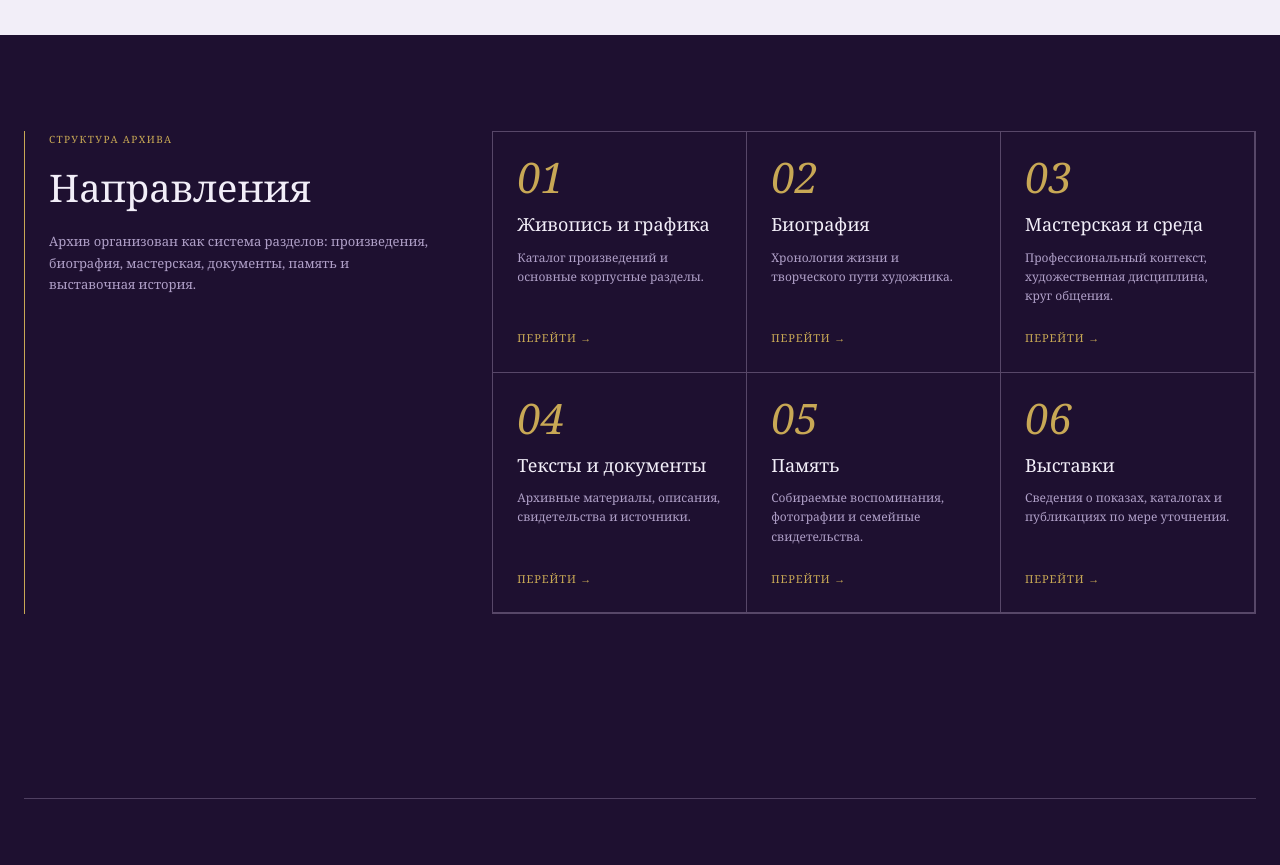
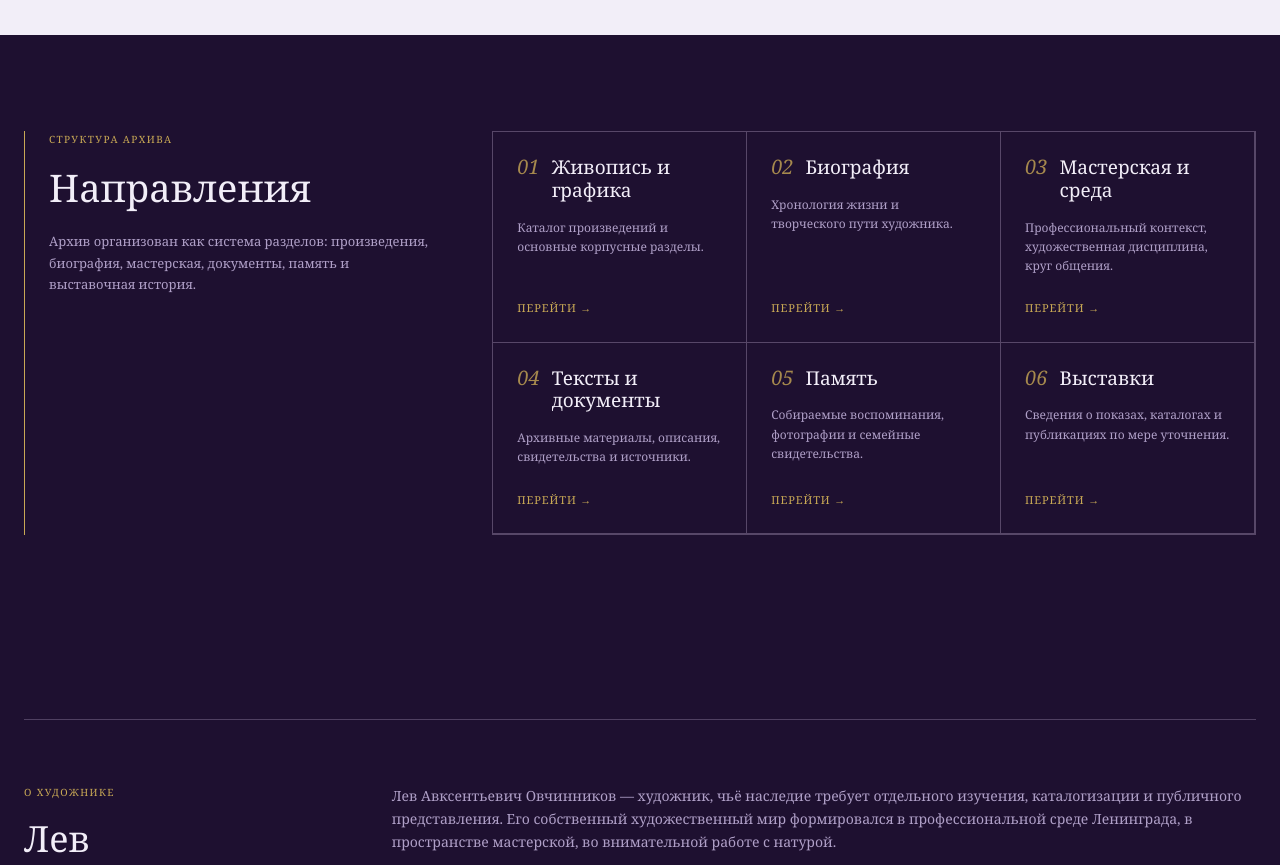
Before and after one commit to odmal88/LA_Ovchinnikov, a Next.js app: page / in a window 1280 px wide. Shown: the part 1740-2605 px from the top of the page. Built offline with nearby package versions, Linux system fonts and the light colour scheme.

Commit message:
Subdue archive section numbers

```diff
--- a/components/home/archive-structure.tsx
+++ b/components/home/archive-structure.tsx
@@ -24,10 +24,12 @@ export function ArchiveStructure() {
 
           <div className="grid grid-cols-1 border border-soft/35 sm:grid-cols-2 lg:grid-cols-3">
             {archiveSections.map((section) => (
-              <article key={section.number} className="flex min-h-48 flex-col justify-between border-b border-r border-soft/35 p-5 sm:p-6">
+              <article key={section.number} className="flex min-h-44 flex-col justify-between border-b border-r border-soft/35 p-5 sm:p-6">
                 <div>
-                  <p className="mb-4 text-[34px] italic leading-none text-gold md:text-[42px]">{section.number}</p>
-                  <h3 className="mb-3 text-[18px] text-background">{section.title}</h3>
+                  <div className="mb-4 flex items-baseline gap-3">
+                    <p className="text-[18px] italic leading-none text-gold/80 md:text-[20px]">{section.number}</p>
+                    <h3 className="text-[18px] text-background md:text-[19px]">{section.title}</h3>
+                  </div>
                   <p className="text-[12px] leading-[1.6] text-dark-text">{section.subtitle}</p>
                 </div>
                 <Link href={section.href} className="mt-6 text-[11px] uppercase tracking-[0.08em] text-gold hover:text-background">
```
